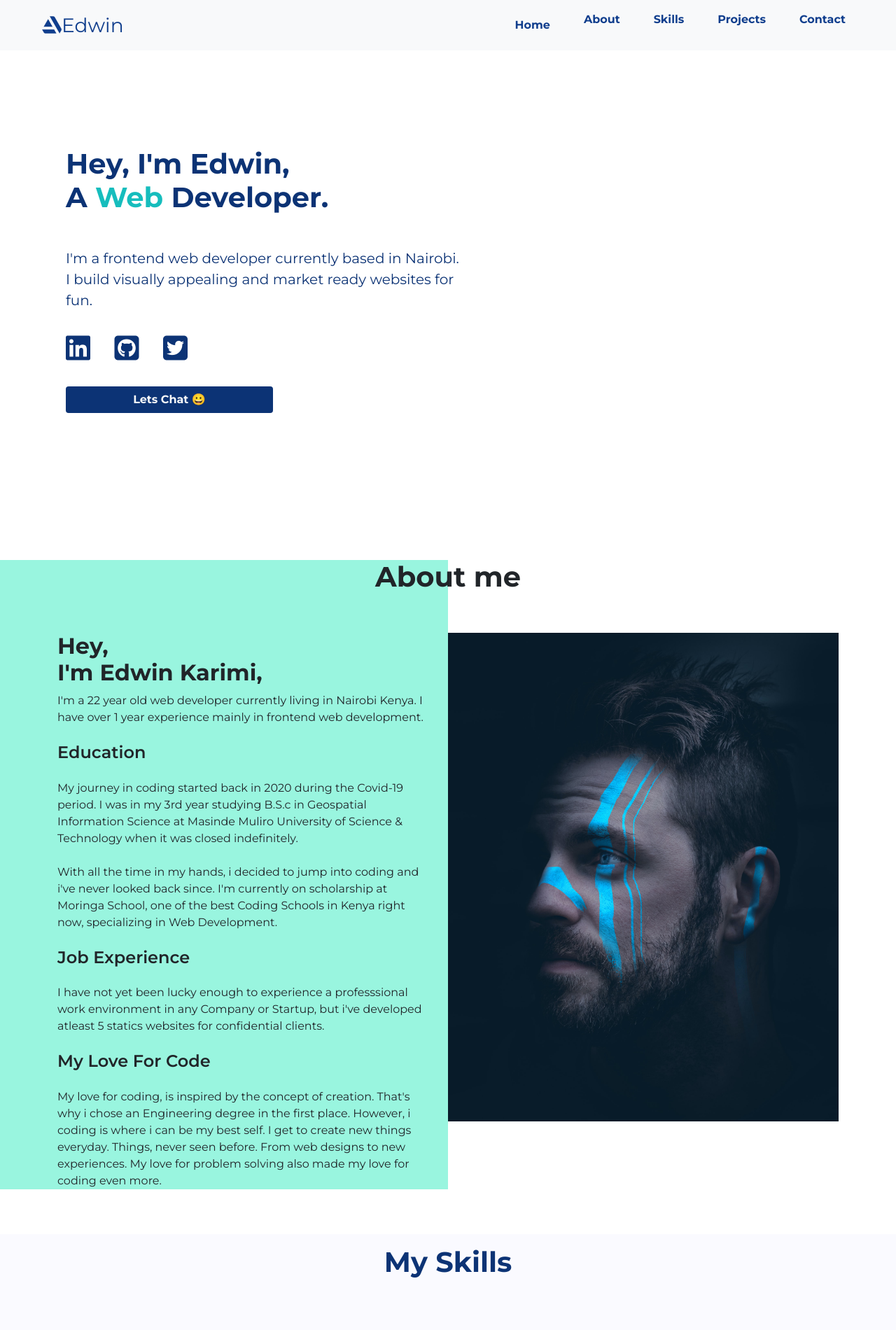
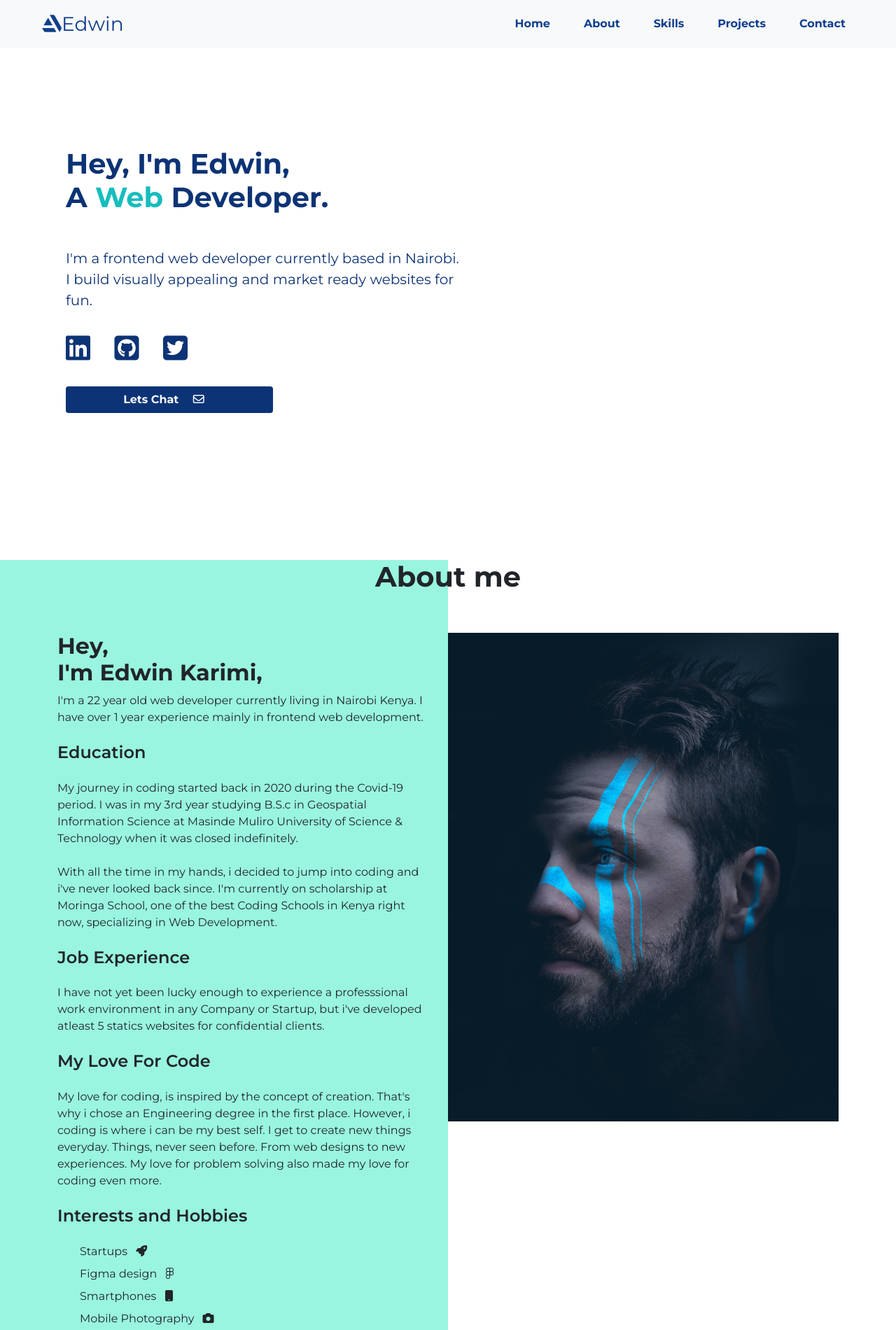
Before and after one commit to Edu58/Personal-Portofolio, a plain HTML site: page index.html in a window 1280 px wide. Shown: the top 1900 px of the page at 70% size. Drawn offline with nearby package versions, Linux system fonts and the light colour scheme.

Commit message:
style: adds interests and hobbies

```diff
--- a/index.html
+++ b/index.html
@@ -26,8 +26,8 @@
                 </div>
 
                 <div class="collapse navbar-collapse" id="navbarSupportedContent">
-                    <ul class="navbar-nav me-auto mb-2 mb-lg-0 mx-md-auto">
-                        <li class="nav-item my-sm-2">
+                    <ul class="navbar-nav me-auto mb-2 mb-lg-0">
+                        <li class="nav-item">
                             <a class="nav-link active fw-bold mx-lg-3 mx-md-3" aria-current="page" href="#"
                                 style="color: #103E8D;">Home</a>
                         </li>
@@ -65,7 +65,7 @@
                     <i class="fa-brands fa-twitter-square"><a href="https://twitter.com/GISDevEd"></a></i>
                 </div>
 
-                <button class="btn btn-md text-light mt-4 w-50 fw-bolder"><a class="text-decoration-none text-light" href="mailto:edumuriithi58@gmail.com" target="_blank">Lets Chat 😀</a></button>
+                <button class="btn btn-md text-light mt-4 w-50 fw-bolder align-items-center"><a class="text-decoration-none text-light" href="mailto:edumuriithi58@gmail.com" target="_blank">Lets Chat <i class="fa-regular fa-envelope mx-3"></i></a></button>
             </div>
 
             <img src="./images/Devices.gif" class="img-fluid" alt="">
@@ -104,16 +104,26 @@
                     I'm currently on scholarship at Moringa School, one of the best Coding Schools in Kenya right now, specializing
                     in Web
                     Development.
+
                     <h4>Job Experience</h4>
                     I have not yet been lucky enough to experience a professsional work environment in any Company or Startup, but
                     i've
                     developed atleast 5 statics websites for confidential clients.
+
                     <h4>My Love For Code</h4>
                     My love for coding, is inspired by the concept of creation. That's why i chose an Engineering degree in the
                     first place.
                     However, i coding is where i can be my best self. I get to create new things everyday. Things, never seen
                     before. From
                     web designs to new experiences. My love for problem solving also made my love for coding even more.
+
+                    <h4>Interests and Hobbies</h4>
+                    <ol>
+                        <li class="my-lg-2 my-md-1">Startups <span class="mx-2"><i class="fa-solid fa-rocket"></i></span></li>
+                        <li class="my-lg-2 my-md-1">Figma design <span class="mx-2"><i class="fa-brands fa-figma"></i></span></li>
+                        <li class="my-lg-2 my-md-1">Smartphones <span class="mx-2"><i class="fa-solid fa-mobile"></i></span></li>
+                        <li class="my-lg-2 my-md-1">Mobile Photography <span class="mx-2"><i class="fa-solid fa-camera"></i></span></li>
+                    </ol>
                 </div>
 
                 <img src="images/daniel-lincoln-NR705beN_CU-unsplash.jpg" class="img-fluid h-75 w-50" alt="edwin karimi">
```
